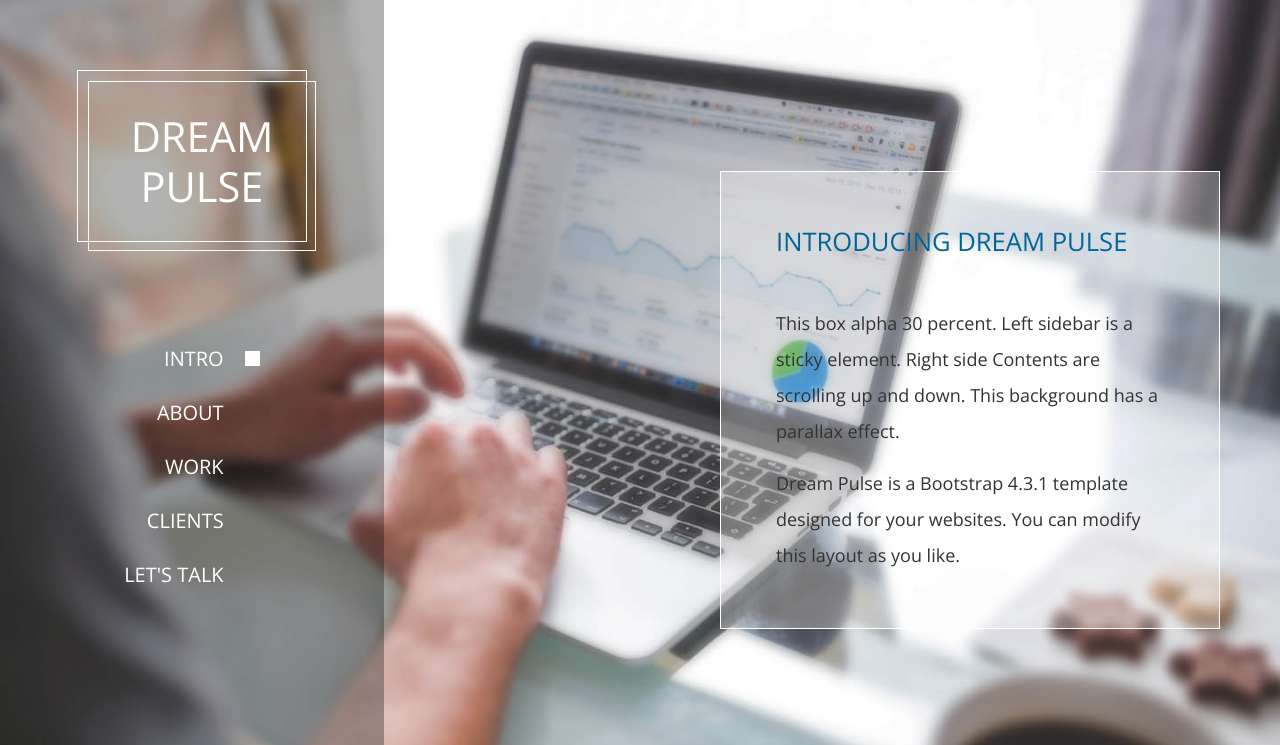
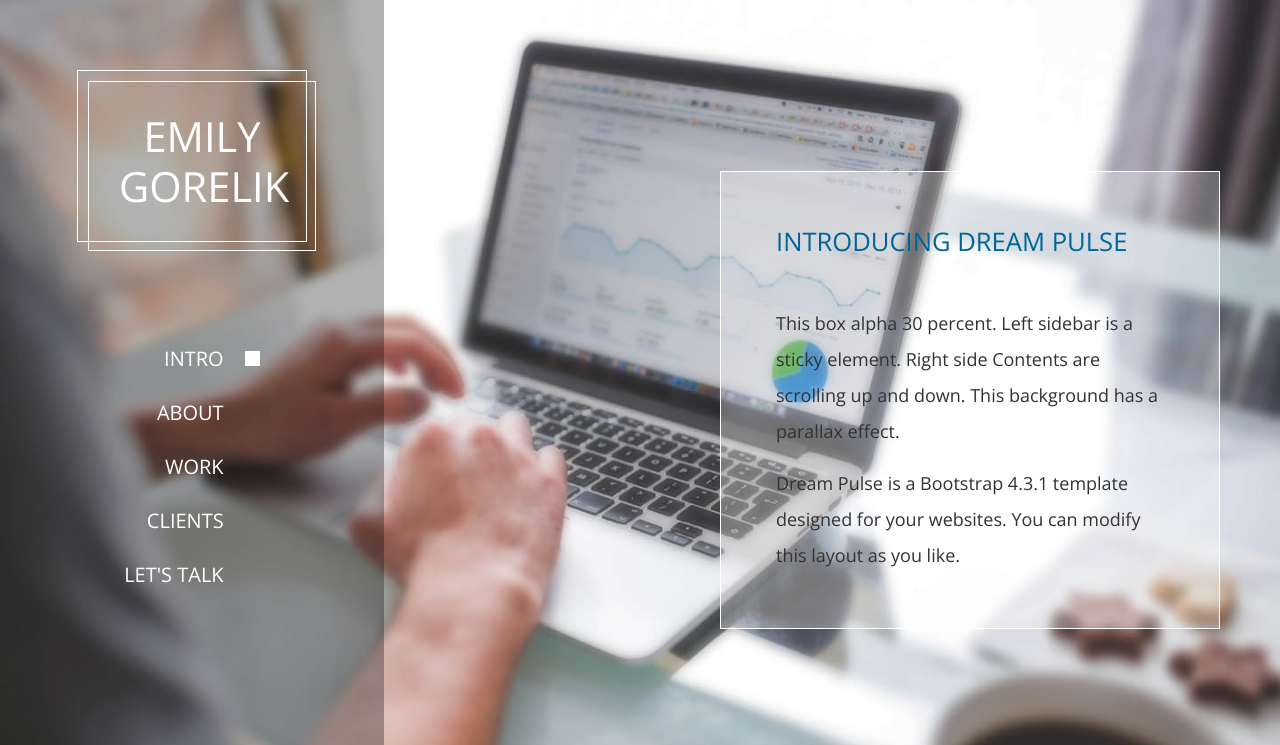
Before and after one commit to emgore1016/emilygorelik.com, a plain HTML site: page index.html in a window 1280 px wide. Shown: the top 745 px of the page. Drawn offline with nearby package versions, Linux system fonts and the light colour scheme.

Commit message:
add my name as test

```diff
--- a/index.html
+++ b/index.html
@@ -29,7 +29,7 @@
               <div class="tm-brand-box">
                 <div class="tm-double-border-1">
                   <div class="tm-double-border-2">
-                    <h1 class="tm-brand text-uppercase">Dream Pulse</h1>
+                    <h1 class="tm-brand text-uppercase">Emily Gorelik</h1>
                   </div>
                 </div>
               </div>
```
